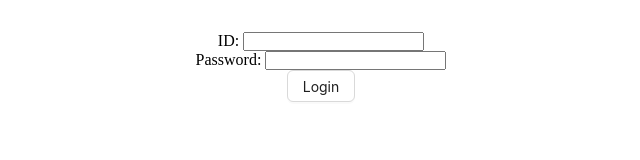
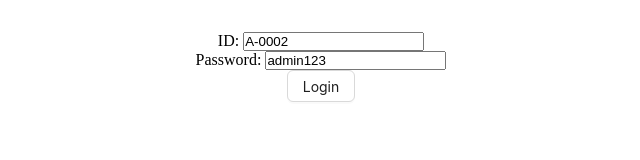
Before and after one commit to imadnanhassan/phum-client, a React (Vite) app: page /login in a window 1280 px wide. Shown: the top 160 px of the page, without its empty margins (319-959 px from the left). Built offline with nearby package versions, Linux system fonts and the light colour scheme.

Commit message:
Enhance login functionality with default values and user info structure; integrate base API into Redux store

```diff
--- a/src/pages/Login.tsx
+++ b/src/pages/Login.tsx
@@ -3,20 +3,31 @@ import { useForm } from "react-hook-form";
 import { useLoginMutation } from "../redux/features/auth/authApi";
 
 export default function Login() {
-  const { register, handleSubmit } = useForm();
+  const { register, handleSubmit } = useForm({
+    defaultValues: {
+      userId: "A-0002",
+      password: "admin123",
+    },
+  });
   const [login, { data, error }] = useLoginMutation();
 
   console.log("data =>", data);
   console.log("error =>", error);
 
   const onSubmit = (data) => {
+    const userInfo = {
+      id: data.userId,
+      password: data.password,
+    };
+
+    login(userInfo);
     console.log(data);
   };
   return (
     <form onSubmit={handleSubmit(onSubmit)}>
       <div>
         <label htmlFor="id">ID: </label>
-        <input type="text" id="id" {...register("id")} />
+        <input type="text" id="id" {...register("userId")} />
       </div>
       <div>
         <label htmlFor="password">Password: </label>
--- a/src/redux/store.ts
+++ b/src/redux/store.ts
@@ -1,10 +1,14 @@
 import { configureStore } from "@reduxjs/toolkit";
 import authReducer from "./features/auth/authSlice.";
+import { baseApi } from "./api/baseApi";
 
 export const store = configureStore({
   reducer: {
+    [baseApi.reducerPath]:baseApi.reducer,
     auth: authReducer,
   },
+  middleware: (getDefaultMiddleware) =>
+    getDefaultMiddleware().concat(baseApi.middleware),
 });
 
 export type RootState = ReturnType<typeof store.getState>;
```
